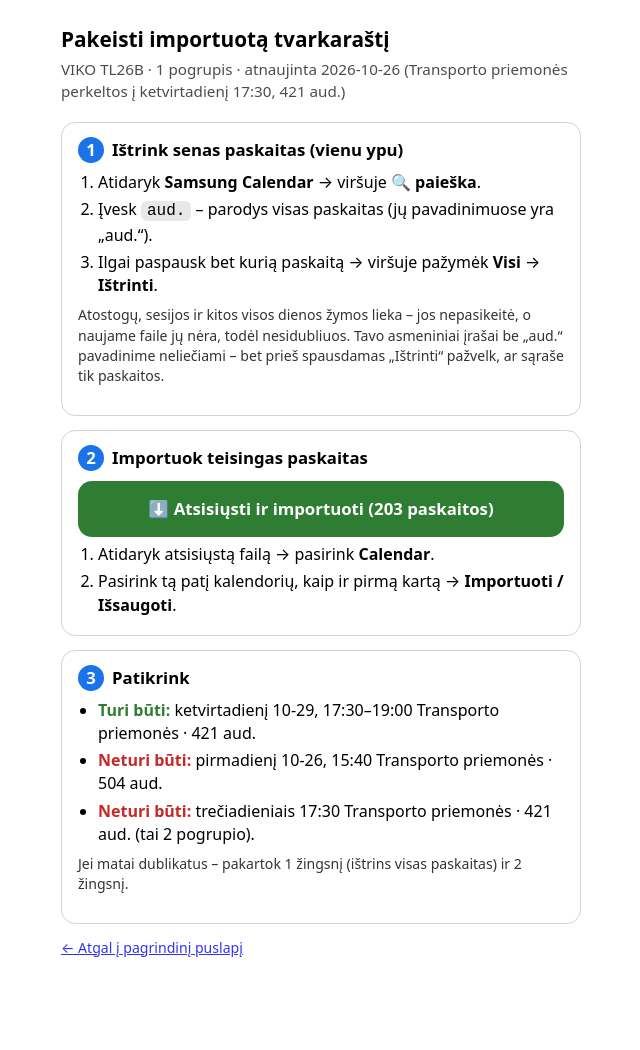
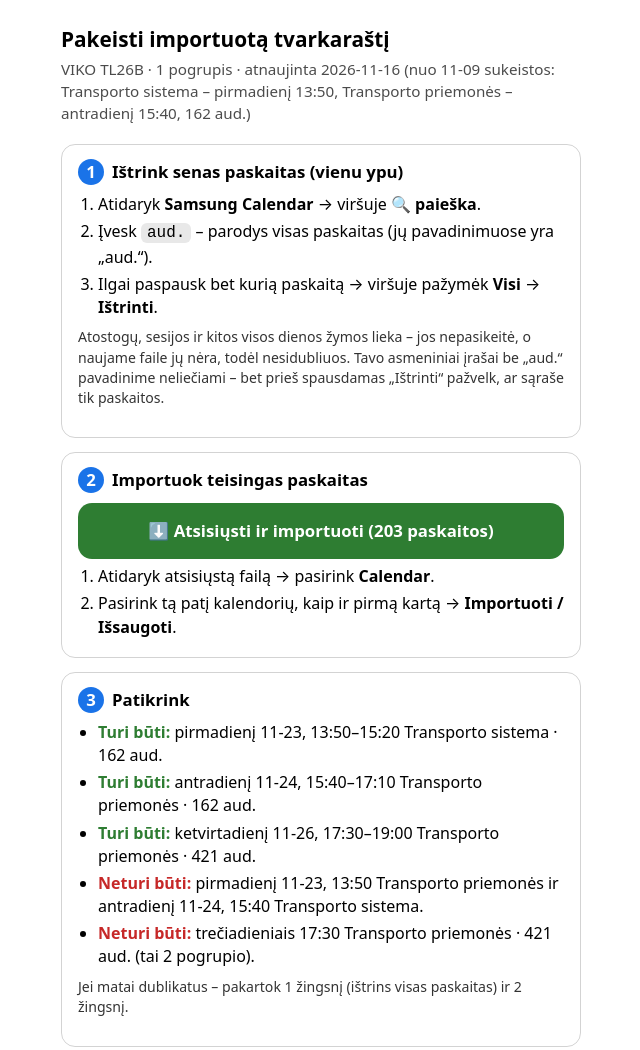
Before and after one commit to GytisKucher/viko-tvarkarastis, a plain HTML site: page pakeisti.html in a window 1280 px wide. Shown: the top 1050 px of the page, without its empty margins (319-959 px from the left). Before the commit the page ends 1012 px from the top, so only its background shows below. Drawn offline with Linux system fonts and the light colour scheme.

Commit message:
Nuo 11-09 sukeisti srautai: Transporto sistema Pr 4 p., Transporto priemones An 5 p. (162)
EduPage versijos 23 (nuo 11-09) ir 25 (nuo 11-18); 1 pogr. kitu pakeitimu nera.
Iki 11-08 kalendorius nepakites. Atnaujintas pakeisti.html patikrinimas.

Co-Authored-By: Claude Opus 5.5 <noreply@anthropic.com>

```diff
--- a/pakeisti.html
+++ b/pakeisti.html
@@ -22,7 +22,7 @@
 </head>
 <body>
 <h1>Pakeisti importuotą tvarkaraštį</h1>
-<p class="sub">VIKO TL26B · 1 pogrupis · atnaujinta 2026-10-26 (Transporto priemonės perkeltos į ketvirtadienį 17:30, 421 aud.)</p>
+<p class="sub">VIKO TL26B · 1 pogrupis · atnaujinta 2026-11-16 (nuo 11-09 sukeistos: Transporto sistema – pirmadienį 13:50, Transporto priemonės – antradienį 15:40, 162 aud.)</p>
 
 <div class="step">
   <h2><span class="num">1</span>Ištrink senas paskaitas (vienu ypu)</h2>
@@ -46,8 +46,10 @@
 <div class="step">
   <h2><span class="num">3</span>Patikrink</h2>
   <ul style="padding-left:20px;margin:0">
-    <li><span class="ok">Turi būti:</span> ketvirtadienį 10-29, 17:30–19:00 Transporto priemonės · 421 aud.</li>
-    <li><span class="no">Neturi būti:</span> pirmadienį 10-26, 15:40 Transporto priemonės · 504 aud.</li>
+    <li><span class="ok">Turi būti:</span> pirmadienį 11-23, 13:50–15:20 Transporto sistema · 162 aud.</li>
+    <li><span class="ok">Turi būti:</span> antradienį 11-24, 15:40–17:10 Transporto priemonės · 162 aud.</li>
+    <li><span class="ok">Turi būti:</span> ketvirtadienį 11-26, 17:30–19:00 Transporto priemonės · 421 aud.</li>
+    <li><span class="no">Neturi būti:</span> pirmadienį 11-23, 13:50 Transporto priemonės ir antradienį 11-24, 15:40 Transporto sistema.</li>
     <li><span class="no">Neturi būti:</span> trečiadieniais 17:30 Transporto priemonės · 421 aud. (tai 2 pogrupio).</li>
   </ul>
   <p class="note">Jei matai dublikatus – pakartok 1 žingsnį (ištrins visas paskaitas) ir 2 žingsnį.</p>
```
Also changed, not shown: 3 other files.
